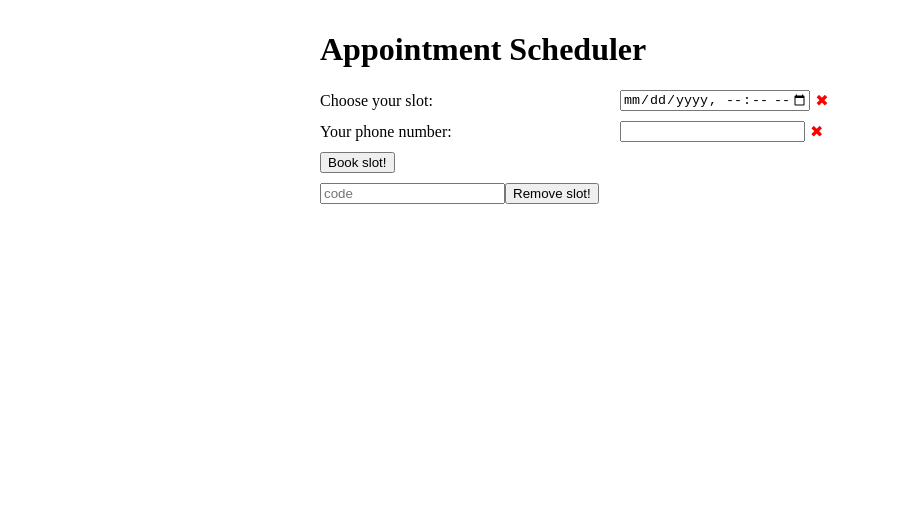
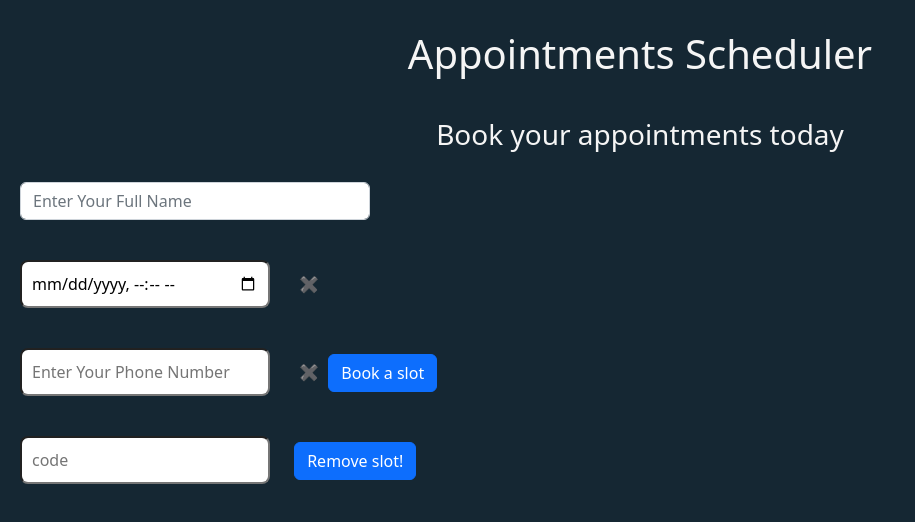
Before and after one commit to Vonage-Community/blog-messages_api-node_firebase-appointment_scheduler, a website: page public/index.html in a window 1280 px wide. Shown: the whole page, without its empty margins (0-915 px from the left). Drawn offline with nearby package versions, Linux system fonts and the light colour scheme.

Commit message:
style the appointment scheduler app
Signed-off-by: Naureen <naureen.imran123@yahoo.com>

```diff
--- a/package.json
+++ b/package.json
@@ -2,9 +2,9 @@
   "name": "appointment-booker",
   "version": "1.0.2",
   "description": "Book an appointment, persist the data to firebase and receive a confirmation SMS",
-  "main": "script/server_messages_api.js",
+  "main": "script/server_sms_api.js",
   "scripts": {
-    "start": "node script/server_messages_api.js",
+    "start": "node script/server_sms_api.js",
     "test": "echo \"Error: no test specified\" && exit 1"
   },
   "keywords": [
--- a/public/index.html
+++ b/public/index.html
@@ -1,45 +1,49 @@
 <!DOCTYPE html>
-<html>
+<html lang="en">
+
 <head>
-    <title>Appointment Scheduler</title>
+  <meta charset="UTF-8">
+  <meta name="viewport" content="width=device-width, initial-scale=1.0">
+  <title>Appointments</title>
+  <link href="https://cdn.jsdelivr.net/npm/bootstrap@5.2.3/dist/css/bootstrap.min.css" rel="stylesheet"
+    integrity="sha384-rbsA2VBKQhggwzxH7pPCaAqO46MgnOM80zW1RWuH61DGLwZJEdK2Kadq2F9CUG65" crossorigin="anonymous">
+  <link rel="stylesheet" href="./styles/styles.css">
 
-    <meta charset="utf-8" />
-    <meta name="viewport" content="width=device-width, initial-scale=1" />
-    <link rel="stylesheet" href="styles/styles.css" />
 </head>
+
 <body>
-    <main>
-      <h1>Appointment Scheduler</h1>
-      <!-- datepicker from html. Source: https://developer.mozilla.org/en-US/docs/Web/HTML/Element/input/datetime-local -->
-      <form action="/appointment" method="POST">
+  <h1>Appointments Scheduler</h1>
+  <h3>Book your appointments today</h3>
+  <form action="/appointment" method="POST" id="form">
     <div>
-          <label for="slot">Choose your slot: </label>
-          <input
-            id="slot"
-            type="datetime-local"
-            name="slotdate"
-            min="2023-06-01T08:30"
-            max="2025-12-30T16:30"
-            step="300"
-            required
-          />
+      <input type="text" id="name" name="fullname" placeholder="Enter Your Full Name" class="form-control" />
+    </div>
+    <div class="date">
+      <input type="datetime-local" id="slot" name="slotdate" min="2023-06-01T00:00" max="2026-06-30T00:00" step="300"
+        required />
       <span class="validity"></span>
     </div>
+
     <div>
-          <label for="phonenumber">Your phone number:</label>
-          <input type="tel" id="phonenumber" name="phonenumber" required />
+      <input type="tel" name="phonenumber" id="phonenumber" size='50' required placeholder="Enter Your Phone Number">
       <span class="validity"></span>
+      <button class="btn btn-primary" type="submit">
+
+        Book a slot
+      </button>
     </div>
     <div>
-          <input type="submit" value="Book slot!" />
     </div>
   </form>
   <form action="/cancelAppointment" method="POST">
     <div>
       <input type="text" name="code" placeholder="code" />
-          <input type="submit" value="Remove slot!" />
+      <button class="btn btn-primary" type="submit">Remove slot!</button>
     </div>
   </form>
-    </main>
+  <script src="https://cdn.jsdelivr.net/npm/bootstrap@5.2.3/dist/js/bootstrap.bundle.min.js"
+    integrity="sha384-kenU1KFdBIe4zVF0s0G1M5b4hcpxyD9F7jL+jjXkk+Q2h455rYXK/7HAuoJl+0I4"
+    crossorigin="anonymous"></script>
 </body>
+
 </html>
--- a/public/styles/styles.css
+++ b/public/styles/styles.css
@@ -1,28 +1,31 @@
 body {
-    margin: auto;
-    width: 50%;
+    background-color:#152733;
+    color: whitesmoke;
+}
+h1, h3{
+    text-align: center;
+    margin: 20px;
     padding: 10px;
 }
 
-div {
-    margin-bottom: 10px;
-    display: flex;
-    align-items: center;
+input {
+    margin: 20px;
+    padding: 10px;
+    border-radius: 8px;
+    width: 250px;
 }
+/* styles.css */
 
-label {
-  display: inline-block;
-  width: 300px;
+input:valid + span::after{
+    content:"✓";
+    padding: 5px;
+    color: green;
 }
-
-input:invalid+span:after {
-    content: '✖';
-    color: red;
-    padding-left: 5px;
+input:invalid + span::after {
+    content: "✖";
+    padding: 5px;
+    color: red !important;
 }
-
-input:valid+span:after {
-    content: '✓';
-    color: green;
-    padding-left: 5px;
+.form-control{
+    width: 350px;
 }
```
Lines whose indentation alone changed are shown as unchanged.
